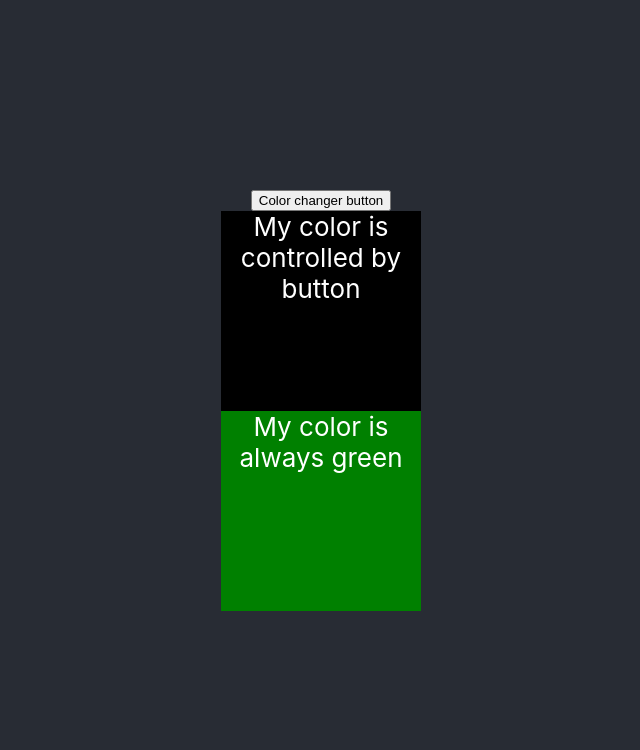
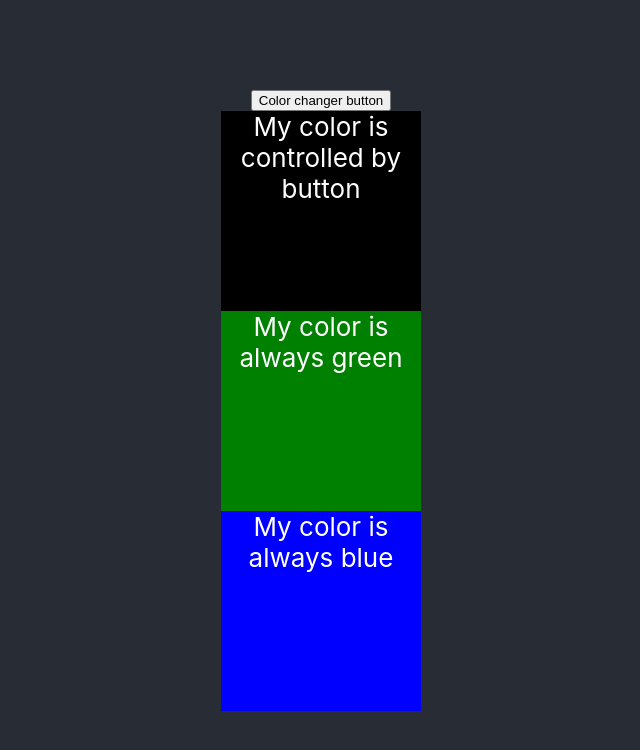
Before and after one commit to jmtoung/react-perf, a React (Create React App) app: page /render in a window 1280 px wide. Shown: the top 750 px of the page, without its empty margins (319-959 px from the left). Built offline with nearby package versions, Linux system fonts and the light colour scheme.

Commit message:
Add stable children

```diff
--- a/src/pages/render/RenderRoot.tsx
+++ b/src/pages/render/RenderRoot.tsx
@@ -3,6 +3,14 @@ import React, { useState } from 'react';
 const COLORS = ['black', 'red', 'orange', 'yellow', 'green', 'blue'];
 
 export function RenderRoot() {
+  return (
+    <Container>
+      <StableChildren />
+    </Container>
+  );
+}
+
+function Container({ children }: { children: React.ReactNode }) {
   const [colorIndex, setColorIndex] = useState(0);
 
   return (
@@ -16,6 +24,7 @@ export function RenderRoot() {
       </button>
       <ColorBox color={COLORS[colorIndex]} />
       <UnrelatedChild />
+      {children}
     </>
   );
 }
@@ -35,3 +44,11 @@ function UnrelatedChild() {
     </div>
   );
 }
+
+function StableChildren() {
+  return (
+    <div style={{ height: 200, width: 200, backgroundColor: 'blue' }}>
+      My color is always blue
+    </div>
+  );
+}
```
